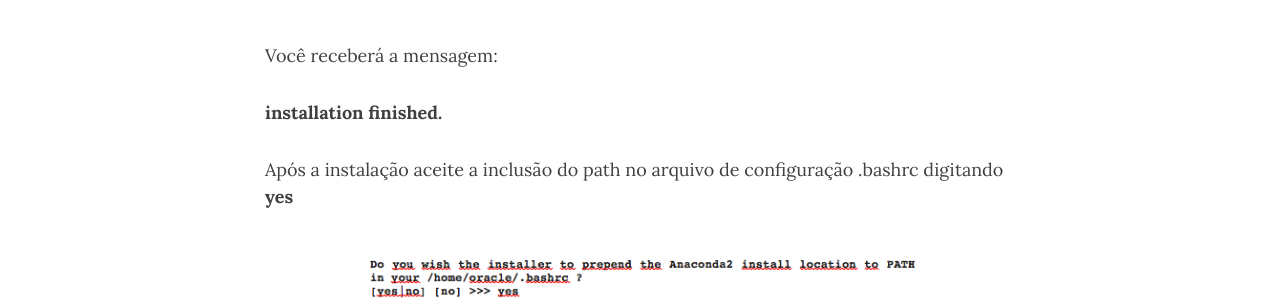
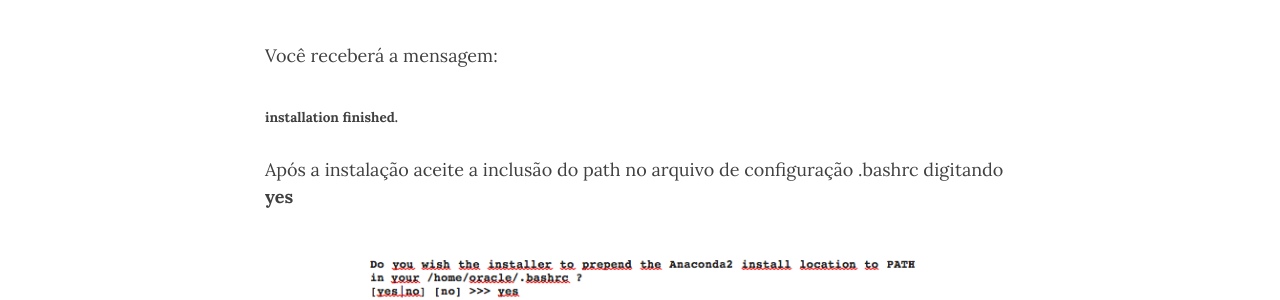
Before and after one commit to wilson-camargo-jr/teste, a Jekyll site: the page built from _posts/2018-06-19-ANN-ORE-P5.md, in a window 1280 px wide and 900 px high, scrolled down 1393 px. Shown: the part 155-455 px from the top of the window. Built offline with Jekyll 4.4.1, drawn with Linux system fonts in a browser that asks for light colours; nearby versions of some CDN libraries.

Commit message:
Update 2018-06-19-ANN-ORE-P5.md

```diff
--- a/_posts/2018-06-19-ANN-ORE-P5.md
+++ b/_posts/2018-06-19-ANN-ORE-P5.md
@@ -34,7 +34,7 @@ Aceite o local sugerido para instalação pressionando **Enter** em
 
 Você receberá a mensagem:
 
-**installation finished.**
+<sub>**installation finished.**</sub>
 
 Após a instalação aceite a inclusão do path no arquivo de configuração .bashrc digitando **yes**
 
```
